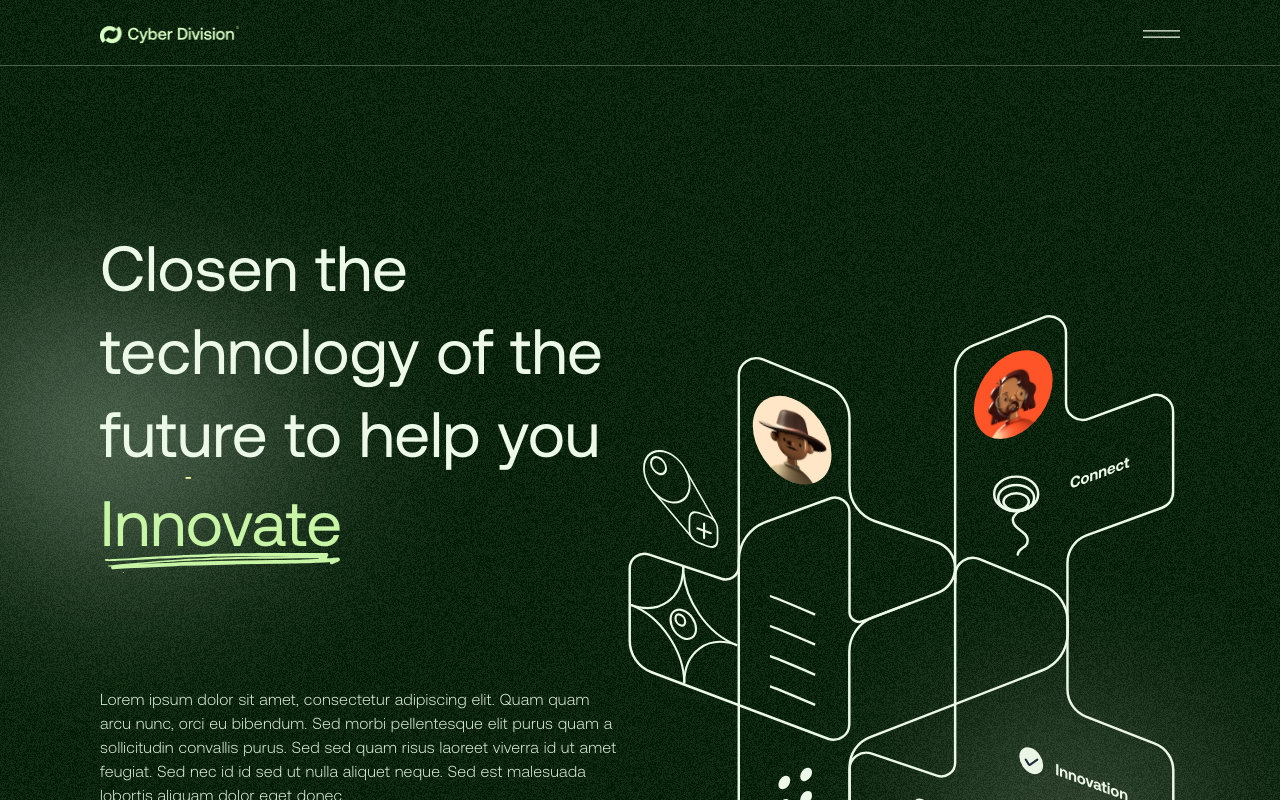
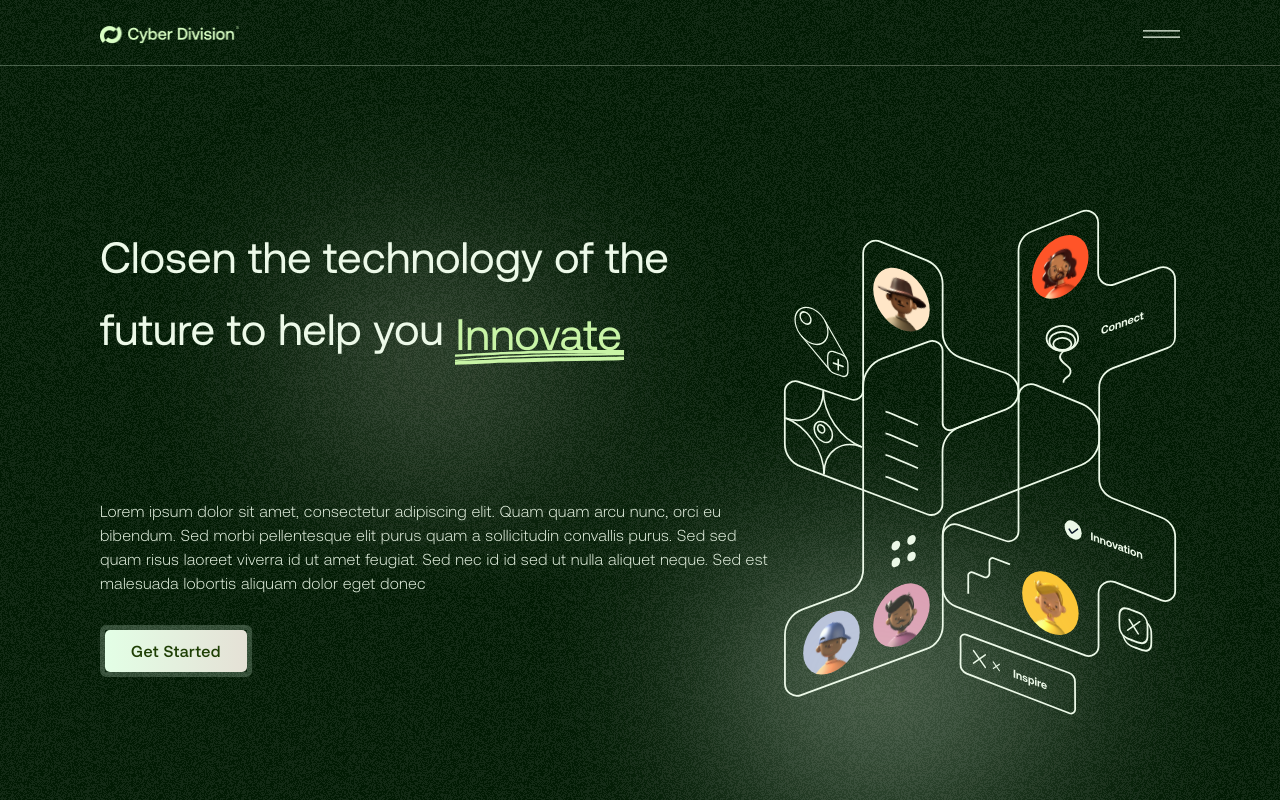
Before and after one commit to NichapaChok32/cyber-division, a Nuxt app: page / in a window 1280 px wide. Shown: the top 800 px of the page. Built offline with nearby package versions, Linux system fonts and the light colour scheme; a web font is replaced by a local one.

Commit message:
add responsive

```diff
--- a/app.vue
+++ b/app.vue
@@ -27,6 +27,13 @@ body {
   background-color: #021b04;
   margin: 0;
   overflow-x: hidden;
+}
+
+@media screen and (max-width: 990px) {
+  body {
+    width: 100%;
+    margin: 0 auto;
+  }
 }
 
 .bg {
--- a/components/MainBanner.vue
+++ b/components/MainBanner.vue
@@ -13,6 +13,7 @@
             </ul>
           </div>
         </span>
+        <img src="../assets/images/main.svg" class="banner banner-mobile" />
         <p class="main-paragraph">
           Lorem ipsum dolor sit amet, consectetur adipiscing elit. Quam quam
           arcu nunc, orci eu bibendum. Sed morbi pellentesque elit purus quam a
@@ -37,7 +38,10 @@
         </div>
         <div class="last-divider"></div>
       </div>
-      <img src="../assets/images/main.svg" class="main-banner-col banner" />
+      <img
+        src="../assets/images/main.svg"
+        class="main-banner-col banner banner-desktop"
+      />
     </div>
     <div class="green-light">
       <img src="../assets/images/big-green-light.svg" class="big-green" />
@@ -105,10 +109,20 @@ $item-count: 4;
 }
 #MainBanner {
   position: relative;
+  width: 100%;
   padding: 91.5px 100px 48.5px;
+  @media screen and (max-width: 990px) {
+    margin: 0 auto;
+    padding: 30px 0 100px;
+    display: flex;
+    justify-content: center;
+  }
   .green-light {
     display: flex;
     opacity: 0.5;
+    @media screen and (max-width: 500px) {
+      display: none;
+    }
     .big-green {
       min-width: 347px;
       position: absolute;
@@ -131,6 +145,10 @@ $item-count: 4;
   .main-banner-row {
     display: flex;
     justify-content: space-between;
+    @media screen and (max-width: 990px) {
+      display: block;
+      margin: 0 auto;
+    }
     .main-banner-col {
       width: fit-content;
       &.main-header {
@@ -142,6 +160,28 @@ $item-count: 4;
         font-style: normal;
         line-height: 83.2px;
         z-index: 2;
+        @media screen and (max-width: 1544px) {
+          font-size: 54px;
+          line-height: 73px;
+        }
+        @media screen and (max-width: 1315px) {
+          font-size: 44px;
+          line-height: 63px;
+        }
+        @media screen and (max-width: 1185px) {
+          font-size: 40px;
+          line-height: 60px;
+        }
+        @media screen and (max-width: 1134px) {
+          max-width: 480px;
+        }
+        @media screen and (max-width: 1040px) {
+          max-width: 420px;
+        }
+        @media screen and (max-width: 990px) {
+          max-width: 380px;
+          padding: 0;
+        }
         .scroller {
           position: relative;
           display: inline-flex;
@@ -167,8 +207,24 @@ $item-count: 4;
                 font-size: 64px;
                 font-style: normal;
                 line-height: normal;
+                @media screen and (max-width: 1544px) {
+                  font-size: 54px;
+                }
+                @media screen and (max-width: 1315px) {
+                  font-size: 44px;
+                }
+                @media screen and (max-width: 1185px) {
+                  font-size: 40px;
+                }
               }
             }
+          }
+        }
+        .banner-mobile {
+          display: none;
+          @media screen and (max-width: 990px) {
+            display: block;
+            margin-bottom: 38px;
           }
         }
         .main-paragraph {
@@ -180,6 +236,19 @@ $item-count: 4;
           font-style: normal;
           line-height: 24px;
           letter-spacing: 0.25px;
+          @media screen and (max-width: 1134px) {
+            max-width: 480px;
+          }
+          @media screen and (max-width: 1040px) {
+            max-width: 420px;
+          }
+          @media screen and (max-width: 990px) {
+            max-width: 380px;
+            margin-top: 0;
+          }
+          @media screen and (max-width: 500px) {
+            display: none;
+          }
         }
         .get-start {
           width: 152px;
@@ -202,6 +271,9 @@ $item-count: 4;
             text-align: center;
             padding: 12px 0;
           }
+          @media screen and (max-width: 500px) {
+            display: none;
+          }
         }
         .our-client {
           margin-top: 156px;
@@ -211,6 +283,9 @@ $item-count: 4;
           font-style: normal;
           line-height: 22.5px;
           text-decoration-line: underline;
+          @media screen and (max-width: 990px) {
+            margin-top: 38px;
+          }
         }
         .our-client-row {
           display: flex;
@@ -224,11 +299,39 @@ $item-count: 4;
           margin-top: 48.5px;
           background: linear-gradient(90deg, #e3ffe6 0%, #e5e1d6 100%);
           opacity: 0.3;
+          @media screen and (max-width: 500px) {
+            margin-top: 10px;
+          }
         }
       }
-      .banner {
+      &.banner {
         max-width: 557px;
         max-height: 719.234px;
+        @media screen and (max-width: 1600px) {
+          max-width: 500px;
+          max-height: 700px;
+        }
+        @media screen and (max-width: 1544px) {
+          max-width: 450px;
+          max-height: 690px;
+        }
+        @media screen and (max-width: 1494px) {
+          max-width: 400px;
+          max-height: 610px;
+        }
+        @media screen and (max-width: 1134px) {
+          max-width: 350px;
+          max-height: 590px;
+        }
+        &.banner-desktop {
+          display: block;
+          @media screen and (max-width: 990px) {
+            display: none;
+          }
+        }
+        &.banner-mobile {
+          display: none;
+        }
       }
     }
   }
@@ -244,6 +347,16 @@ $item-count: 4;
   height: 20px;
   position: absolute;
   background: url("../assets/images/underline.svg") no-repeat bottom;
+}
+@media screen and (max-width: 1544px) {
+  .scroller::after {
+    bottom: 10px;
+  }
+}
+@media screen and (max-width: 1315px) {
+  .scroller::after {
+    bottom: 15px;
+  }
 }
 .scroller > .scrolling-words-box::before {
   top: 0;
--- a/components/Navbar.vue
+++ b/components/Navbar.vue
@@ -18,15 +18,28 @@ header {
   justify-content: space-between;
   height: 65px;
   padding: 0 100px;
+  @media screen and (max-width: 990px) {
+    width: 100%;
+    height: 100px;
+    margin: 0 auto;
+    padding: 60px 0 20px;
+    justify-content: center;
+  }
   .logo {
     max-width: 143px;
     height: auto;
     padding: 26px 0 21.5px;
+    @media screen and (max-width: 990px) {
+      display: none;
+    }
   }
   .menu {
     max-width: 44px;
     height: auto;
     padding: 30px 0 27.5px;
+    @media screen and (max-width: 990px) {
+      padding: 0;
+    }
   }
 }
 .divider {
--- a/components/SimpleSolutions.vue
+++ b/components/SimpleSolutions.vue
@@ -70,18 +70,21 @@ const solutions = [
   position: relative;
   width: 100%;
   padding: 150px 0 250px;
-  @media screen and (max-width: 800px) {
+  @media screen and (max-width: 990px) {
     margin: 0 auto;
-    padding: 100px 0;
+    padding: 0 0 100px;
     display: flex;
     justify-content: center;
   }
   @media screen and (max-width: 610px) {
-    padding: 100px 15px;
+    padding: 0 15px 100px;
   }
   .solutions {
-    width: 100%;
-    display: block;
+    @media screen and (max-width: 990px) {
+      width: 100%;
+      display: block;
+      max-width: 380px;
+    }
     .bg-simple {
       position: absolute;
       left: auto;
@@ -106,14 +109,6 @@ const solutions = [
         min-width: 250px;
       }
       @media screen and (max-width: 990px) {
-        right: 3%;
-        min-width: 150px;
-        max-width: 250px;
-      }
-      @media screen and (max-width: 975px) {
-        right: 2%;
-      }
-      @media screen and (max-width: 950px) {
         display: none;
       }
     }
@@ -141,19 +136,9 @@ const solutions = [
         font-size: 44px;
         line-height: 58px;
       }
-      @media screen and (max-width: 997px) {
-        font-size: 40px;
-        line-height: 50px;
-      }
-      @media screen and (max-width: 920px) {
-        font-size: 34px;
-        line-height: 48px;
-      }
-      @media screen and (max-width: 804px) {
+      @media screen and (max-width: 990px) {
         font-size: 30px;
         line-height: 40px;
-      }
-      @media screen and (max-width: 800px) {
         padding: 0 0 26px;
       }
       @media screen and (max-width: 610px) {
@@ -167,24 +152,24 @@ const solutions = [
       margin: 0 100px;
       background: linear-gradient(90deg, #e3ffe6 0%, #e5e1d6 100%);
       opacity: 0.3;
-      @media screen and (max-width: 800px) {
+      @media screen and (max-width: 990px) {
         margin: 0 auto;
       }
     }
     .solution-green {
       background: linear-gradient(90deg, #e3ffe6 0%, #e5e1d6 100%);
-      @media screen and (max-width: 800px) {
-        margin: 0 -6rem;
+      @media screen and (max-width: 990px) {
+        margin: 0 -19rem;
       }
       .simple-row {
-        @media screen and (max-width: 800px) {
-          padding: 30px 6rem;
+        @media screen and (max-width: 990px) {
+          padding: 30px 19rem;
         }
       }
     }
     .simple-row {
       padding: 35px 100px;
-      @media screen and (max-width: 800px) {
+      @media screen and (max-width: 990px) {
         padding: 30px 0;
         &.columns-2 {
           columns: 1;
@@ -220,7 +205,7 @@ const solutions = [
         @media screen and (max-width: 1150px) {
           min-height: 75px;
         }
-        @media screen and (max-width: 800px) {
+        @media screen and (max-width: 990px) {
           margin-bottom: 23px;
         }
         &.green {
@@ -270,13 +255,7 @@ const solutions = [
         @media screen and (max-width: 1150px) {
           max-width: 400px;
         }
-        @media screen and (max-width: 940px) {
-          margin-left: -47%;
-        }
-        @media screen and (max-width: 870px) {
-          margin-left: -37%;
-        }
-        @media screen and (max-width: 800px) {
+        @media screen and (max-width: 990px) {
           margin-left: 0;
           display: block;
         }
@@ -292,7 +271,7 @@ const solutions = [
       margin: 0 100px;
       background: linear-gradient(90deg, #e3ffe6 0%, #e5e1d6 100%);
       opacity: 0.3;
-      @media screen and (max-width: 800px) {
+      @media screen and (max-width: 990px) {
         margin: 0 auto;
       }
     }
```
